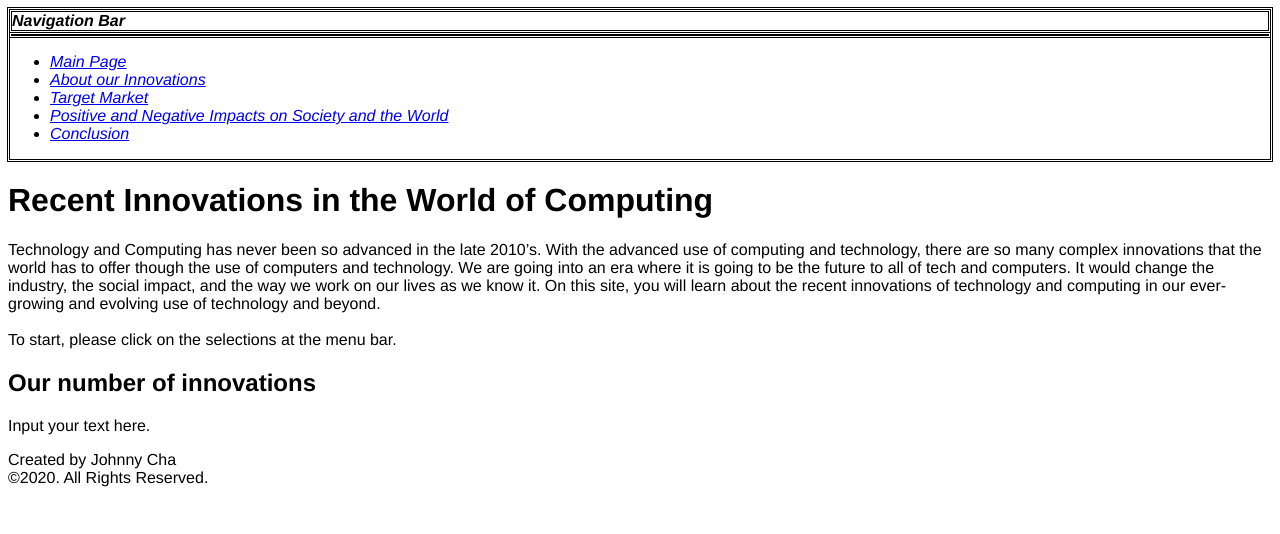
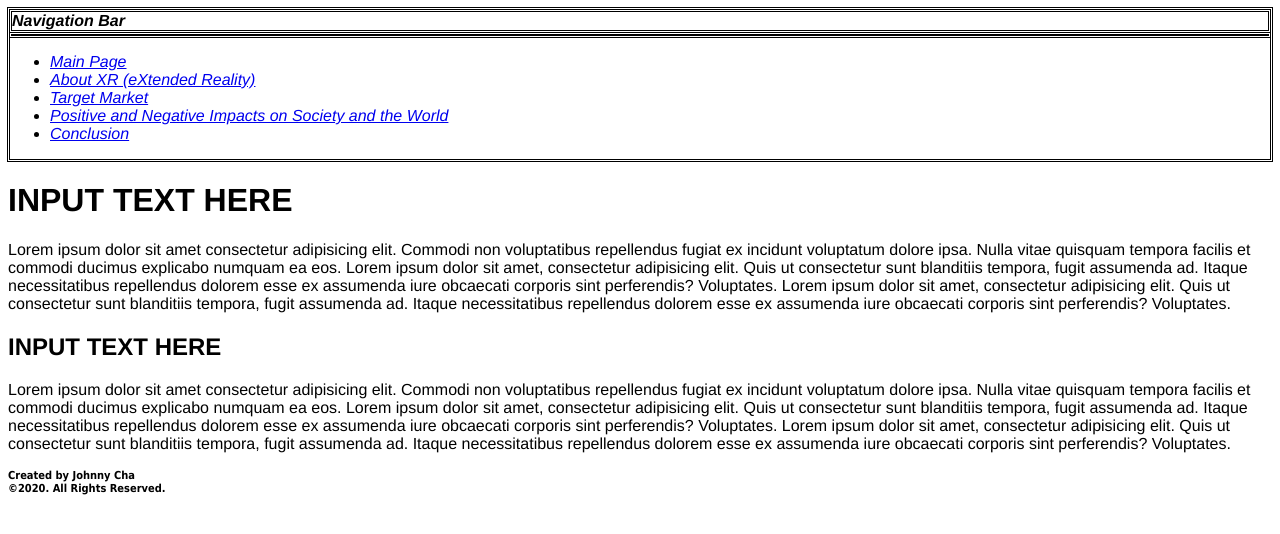
Before and after one commit to JohnChaCoder/xtendreality, a plain HTML site: page about-xr.html in a window 1280 px wide. Drawn offline with Linux system fonts and the light colour scheme.

Commit message:
Test Git

```diff
--- a/about-xr.html
+++ b/about-xr.html
@@ -1,12 +1,12 @@
 <!DOCTYPE html>
 <html lang="en">
 <head>
-    <link rel="icon" type="image/png" href="assets/flagvicon.png">
+    <link rel="icon" type="image/png" href="assets/chip.png">
     <link rel="stylesheet" href="style.css">
     <meta charset="UTF-8">
     <meta name="viewport" content="width=device-width, initial-scale=1.0">
     <meta http-equiv="X-UA-Compatible" content="ie=edge">
-    <title>Computer Innovations - About our innovations</title>
+    <title>eXtended Reality - About the Technology</title>
 </head>
 <body>
     <!-- Our navigation bar -->
@@ -15,7 +15,7 @@
         <p class="navbar">
             <ul>
                 <li><a href="index.html">Main Page</a></li>
-                <li><a href="about-innnovation.html">About our Innovations</a></li>
+                <li><a href="about-xr.html">About XR (eXtended Reality)</a></li>
                 <li><a href="market.html">Target Market</a></li>
                 <li><a href="pos-and-neg.html">Positive and Negative Impacts on Society and the World</a></li>
                 <li><a href="conclude.html">Conclusion</a></li>
@@ -23,19 +23,19 @@
     </nav>
 
     <header>
-        <h1>Recent Innovations in the World of Computing</h1>
-        <p>Technology and Computing has never been so advanced in the late 2010’s. With the advanced use of computing and technology, there are so many complex innovations that the world has to offer though the use of computers and technology. We are going into an era where it is going to be the future to all of tech and computers. It would change the industry, the social impact, and the way we work on our lives as we know it. On this site, you will learn about the recent innovations of technology and computing in our ever-growing and evolving use of technology and beyond.<br><br>To start, please click on the selections at the menu bar.</p>
+        <h1>INPUT TEXT HERE</h1>
+        <p>Lorem ipsum dolor sit amet consectetur adipisicing elit. Commodi non voluptatibus repellendus fugiat ex incidunt voluptatum dolore ipsa. Nulla vitae quisquam tempora facilis et commodi ducimus explicabo numquam ea eos. Lorem ipsum dolor sit amet, consectetur adipisicing elit. Quis ut consectetur sunt blanditiis tempora, fugit assumenda ad. Itaque necessitatibus repellendus dolorem esse ex assumenda iure obcaecati corporis sint perferendis? Voluptates. Lorem ipsum dolor sit amet, consectetur adipisicing elit. Quis ut consectetur sunt blanditiis tempora, fugit assumenda ad. Itaque necessitatibus repellendus dolorem esse ex assumenda iure obcaecati corporis sint perferendis? Voluptates.</p>
     </header>
 
     <main>
         <article>
-            <h2>Our number of innovations</h2>
-            <p>Input your text here.</p>
+            <h2>INPUT TEXT HERE</h2>
+            <p>Lorem ipsum dolor sit amet consectetur adipisicing elit. Commodi non voluptatibus repellendus fugiat ex incidunt voluptatum dolore ipsa. Nulla vitae quisquam tempora facilis et commodi ducimus explicabo numquam ea eos. Lorem ipsum dolor sit amet, consectetur adipisicing elit. Quis ut consectetur sunt blanditiis tempora, fugit assumenda ad. Itaque necessitatibus repellendus dolorem esse ex assumenda iure obcaecati corporis sint perferendis? Voluptates. Lorem ipsum dolor sit amet, consectetur adipisicing elit. Quis ut consectetur sunt blanditiis tempora, fugit assumenda ad. Itaque necessitatibus repellendus dolorem esse ex assumenda iure obcaecati corporis sint perferendis? Voluptates.</p>
         </article>
     </main>
 
     <footer>
-        <p>Created by Johnny Cha<br>&copy;2020. All Rights Reserved.</p>
+        <p class="copyright">Created by Johnny Cha<br>&copy;2020. All Rights Reserved.</p>
     </footer>
 </body>
 </html>
```
Also changed, not shown: conclude.html (+7 -7 lines), market.html (+7 -7 lines), pos-and-neg.html (+7 -7 lines), part1.html (added), part2.html (added), part3.html (added).
